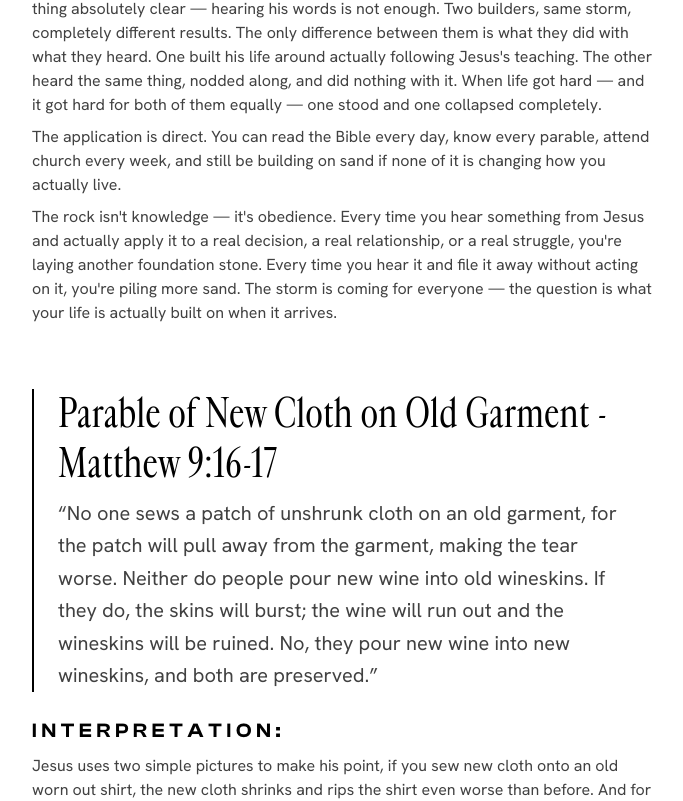
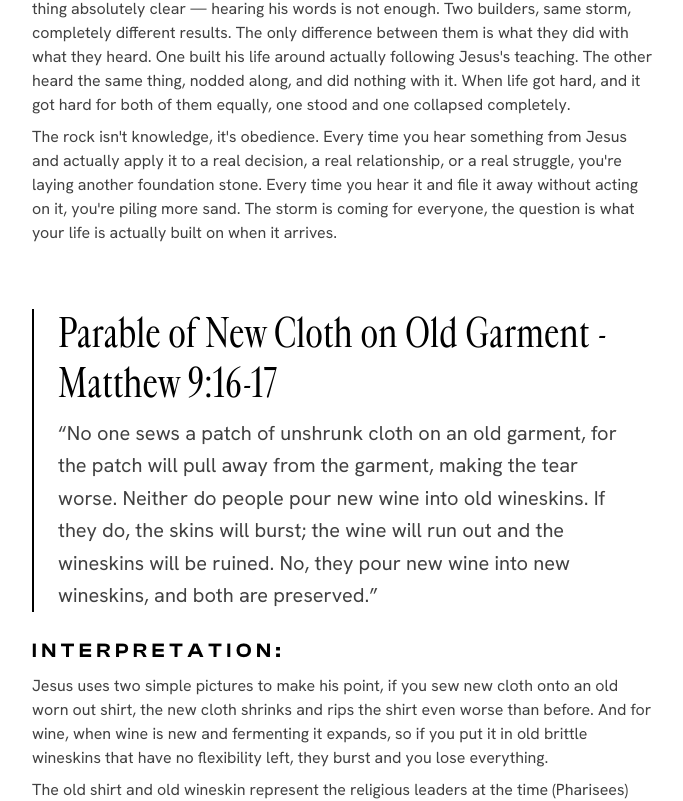
Before and after one commit to jnaples/parables-project, a React (Vite) app: page / in a window 1280 px wide. Shown: the part 2479-3280 px from the top of the page, without its empty margins (296-979 px from the left). Built offline with nearby package versions, Linux system fonts and the light colour scheme.

Commit message:
change fonts back

```diff
--- a/src/data/parables.js
+++ b/src/data/parables.js
@@ -7,7 +7,7 @@ const parables = [
 Neither do people light a lamp and put it under a bowl. Instead they put
 it on its stand, and it gives light to everyone in the house. In the same
 way, let your light shine before others, that they may see your good
-deeds and glorify your Father in heaven."`,
+deeds and glorify your Father in Heaven."`,
     interpretation: [
       `Jesus uses two images to make the same point — a city on a hill can't be hidden, and a lamp exists to
 light a room not sit under a bowl. The message is straightforward: a genuinely transformed life is
@@ -16,7 +16,7 @@ naturally visible. You don't have to announce it or perform it, it just shows.`,
 people, handle hardship, and conduct yourself in ordinary situations. That's what people observe. And
 when they see something consistently different about you, it makes them ask why, and that question
 points them to God rather than to you.`,
-      `The critical detail Jesus adds at the end is that the goal is they glorify your Father in heaven, not you.
+      `The critical detail Jesus adds at the end is that the goal is they glorify your Father in Heaven, not you.
 The moment your faith becomes about your own reputation you've missed the point entirely and
 covered the lamp.`,
     ],
@@ -52,9 +52,9 @@ one that gets used on you.`,
     reference: "Matthew 7:24-27",
     scripture: `“Anyone who listens to my teaching and follows it is wise, like a person who builds a house on solid rock. Though the rain comes in torrents and the floodwaters rise and the winds beat against that house, it won’t collapse because it is built on bedrock. But anyone who hears my teaching and doesn’t obey it is foolish, like a person who builds a house on sand. When the rains and floods come and the winds beat against that house, it will collapse with a mighty crash.”`,
     interpretation: [
-      `Jesus ends his most famous sermon with this image because he wants to make one thing absolutely clear — hearing his words is not enough. Two builders, same storm, completely different results. The only difference between them is what they did with what they heard. One built his life around actually following Jesus's teaching. The other heard the same thing, nodded along, and did nothing with it. When life got hard — and it got hard for both of them equally — one stood and one collapsed completely.`,
-      `The application is direct. You can read the Bible every day, know every parable, attend church every week, and still be building on sand if none of it is changing how you actually live.`,
-      `The rock isn't knowledge — it's obedience. Every time you hear something from Jesus and actually apply it to a real decision, a real relationship, or a real struggle, you're laying another foundation stone. Every time you hear it and file it away without acting on it, you're piling more sand. The storm is coming for everyone — the question is what your life is actually built on when it arrives.`,
+      `Jesus ends his most famous sermon with this image because he wants to make one thing absolutely clear — hearing his words is not enough. Two builders, same storm, completely different results. The only difference between them is what they did with what they heard. One built his life around actually following Jesus's teaching. The other heard the same thing, nodded along, and did nothing with it. When life got hard, and it got hard for both of them equally, one stood and one collapsed completely.`,
+      `The rock isn't knowledge, it's obedience. Every time you hear something from Jesus and actually apply it to a real decision, a real relationship, or a real struggle, you're laying another foundation stone. Every time you hear it and file it away without acting on it, you're piling more sand. The storm is coming for everyone, the question is what your life is actually built on when it arrives.
+`,
     ],
   },
   {
@@ -94,7 +94,7 @@ one that gets used on you.`,
     id: 6,
     title: "Parable of The Weeds Among the Wheat",
     reference: "Matthew 13:24–30",
-    scripture: `"The kingdom of heaven is like a man who sowed good seed in his field. But while everyone was sleeping, his enemy came and sowed weeds among the wheat, and went away. When the wheat sprouted and formed heads, then the weeds also appeared. The owner's servants came to him and said, 'Sir, didn't you sow good seed in your field? Where then did the weeds come from?' 'An enemy did this,' he replied. The servants asked him, 'Do you want us to go and pull them up?' 'No,' he answered, 'because while you are pulling the weeds, you may uproot the wheat with them. Let both grow together until the harvest. At that time I will tell the harvesters: First collect the weeds and tie them in bundles to be burned; then gather the wheat and bring it into my barn.'"`,
+    scripture: `"The kingdom of Heaven is like a man who sowed good seed in his field. But while everyone was sleeping, his enemy came and sowed weeds among the wheat, and went away. When the wheat sprouted and formed heads, then the weeds also appeared. The owner's servants came to him and said, 'Sir, didn't you sow good seed in your field? Where then did the weeds come from?' 'An enemy did this,' he replied. The servants asked him, 'Do you want us to go and pull them up?' 'No,' he answered, 'because while you are pulling the weeds, you may uproot the wheat with them. Let both grow together until the harvest. At that time I will tell the harvesters: First collect the weeds and tie them in bundles to be burned; then gather the wheat and bring it into my barn.'"`,
     interpretation: [
       `Jesus actually explains this one himself in the following verses so we know exactly what each part means. The field is the world, the good seed are people who belong to the kingdom, the weeds are people who don't, the enemy is Satan, and the harvest is the final judgment.`,
       `The lesson is that God is not unaware that evil exists alongside good in the world right now. He sees it clearly. The reason he hasn't separated them yet isn't weakness or indifference — it's that the separation process requires a precision and timing that only he can execute correctly. Human attempts to forcibly purge evil from the world consistently destroy good things in the process because we can’t see the roots clearly enough to know what's what.`,
@@ -106,10 +106,9 @@ one that gets used on you.`,
     id: 7,
     title: "Parable of The Mustard Seed",
     reference: "Matthew 13:31–32",
-    scripture: `"The kingdom of heaven is like a mustard seed, which a man took and planted in his field. Though it is the smallest of all seeds, yet when it grows, it is the largest of garden plants and becomes a tree, so that the birds come and perch in its branches."`,
+    scripture: `"The kingdom of Heaven is like a mustard seed, which a man took and planted in his field. Though it is the smallest of all seeds, yet when it grows, it is the largest of garden plants and becomes a tree, so that the birds come and perch in its branches."`,
     interpretation: [
-      `The mustard seed is the smallest of seeds, but it grows into the largest garden plant, big enough for birds to nest in its branches. Jesus says the kingdom of heaven works the same way.`,
-      `The point is that you cannot judge the kingdom by its early appearance. What Jesus was doing with twelve ordinary men in a small corner of the Roman Empire looked insignificant to everyone watching. A tiny seed. No political power, no army, no institution. And yet that's how it started.`,
+      `Jesus is saying that the kingdom of heaven works the same way. The point is that you cannot judge the kingdom by its early appearance. What Jesus was doing with twelve ordinary men in a small corner of the Roman Empire looked insignificant to everyone watching. A tiny seed. No political power, no army, no institution. And yet that's how it all started.`,
       `The same principle applies personally. Don't despise small beginnings in your own faith or in your work for God. What looks like almost nothing in the early stages isn't a sign that nothing is happening. Growth is often invisible before it's obvious. The seed does most of its work underground.`,
     ],
   },
@@ -117,18 +116,19 @@ one that gets used on you.`,
     id: 8,
     title: "Parable of The Leaven",
     reference: "Matthew 13:33–34",
-    scripture: `"The kingdom of heaven is like yeast that a woman took and mixed into about sixty pounds of flour until it worked all through the dough."`,
+    scripture: `"The kingdom of Heaven is like yeast that a woman took and mixed into about sixty pounds of flour until it worked all through the dough."`,
     interpretation: [
-      `A woman mixes a small amount of yeast into a large batch of flour and it works its way through the entire batch until all of it has risen. Jesus says the kingdom of heaven works the same way.`,
-      `The point is about influence and penetration. Yeast doesn't announce itself. It doesn't take over the dough from the outside. It works quietly from within and eventually changes everything around it. That's how the kingdom spreads, not through force or spectacle, but through transformed people living differently in ordinary places.`,
-      `This also applies to what the gospel does inside a person. Once it genuinely takes hold, it doesn't stay contained to one part of your life. It works its way through your relationships, your finances, your habits, your priorities, until eventually it touches everything. That's what real transformation actually looks like.`,
+      `Yeast is a living organism that spreads invisibly through dough from the inside out. You can't see it working but given time it transforms the entire batch. What was once a flat, dense, lump of dough becomes fully risen bread. A small amount affects everything around it until the whole thing is changed.`,
+      `Jesus is saying the kingdom of God works the same way. It doesn't arrive with a loud announcement, a visible army, or an overwhelming display of force. It starts small — one person, one community, one act of faithfulness — and quietly works its way through everything surrounding it until the whole thing is transformed.`,
+      `The religious leaders and even the disciples were expecting the kingdom to show up like a conquering king taking over by force. Jesus keeps correcting that expectation. The kingdom spreads the way yeast spreads — invisibly, organically, from the inside out, and you don't notice how much has changed until you look up and realize the whole batch is different from what it was.`,
+      `The practical application is that your individual faithfulness is not as small or insignificant as it feels. One person living genuinely transformed by the gospel in a workplace, a neighborhood, or a family introduces something into that environment that has a way of spreading further than you can see or measure. You don't need to be loud or visible or impressive. Yeast never announces itself. It just works.`,
     ],
   },
   {
     id: 9,
     title: "Parable of Hidden Treasure",
     reference: "Matthew 13:44",
-    scripture: `"The kingdom of heaven is like treasure hidden in a field. When a man found it, he hid it again, and then in his joy went and sold all he had and bought that field."`,
+    scripture: `"The kingdom of Heaven is like treasure hidden in a field. When a man found it, he hid it again, and then in his joy went and sold all he had and bought that field."`,
     interpretation: [
       `A man stumbles across treasure buried in a field. He covers it back up, goes and sells everything he owns, and buys the field. No hesitation, no negotiating, no looking back.`,
       `The point is the value of the kingdom relative to everything else. The man doesn't reluctantly give up his possessions. He does it with joy because he knows what he found is worth more than everything he's trading in. This is what genuine faith actually looks like. It's not a sacrifice you force yourself to make, it's a trade you're happy to make because you understand what you're getting.`,
@@ -139,7 +139,7 @@ one that gets used on you.`,
     id: 10,
     title: "Parable of Pearl of Great Price",
     reference: "Matthew 13:45–46",
-    scripture: `"Again, the kingdom of heaven is like a merchant looking for fine pearls. When he found one of great value, he went away and sold everything he had and bought it."`,
+    scripture: `"Again, the kingdom of Heaven is like a merchant looking for fine pearls. When he found one of great value, he went away and sold everything he had and bought it."`,
     interpretation: [
       `A merchant who makes his living searching for fine pearls finds one that is exceptional, unlike anything he's seen. He goes and sells his entire inventory to buy it.`,
       `This is essentially the same message as the hidden treasure but from a different angle. The hidden treasure finds a person by surprise. The pearl finds a person who was already searching. Both end with the same response: everything else for this one thing.`,
@@ -150,7 +150,7 @@ one that gets used on you.`,
     id: 11,
     title: "Parable of The Net",
     reference: "Matthew 13:47–50",
-    scripture: `"Once again, the kingdom of heaven is like a net that was let down into the lake and caught all kinds of fish. When it was full, the fishermen pulled it up on the shore. Then they sat down and collected the good fish in baskets, but threw the bad away. This is how it will be at the end of the age. The angels will come and separate the wicked from the righteous and throw them into the blazing furnace, where there will be weeping and gnashing of teeth."`,
+    scripture: `"Once again, the kingdom of Heaven is like a net that was let down into the lake and caught all kinds of fish. When it was full, the fishermen pulled it up on the shore. Then they sat down and collected the good fish in baskets, but threw the bad away. This is how it will be at the end of the age. The angels will come and separate the wicked from the righteous and throw them into the blazing furnace, where there will be weeping and gnashing of teeth."`,
     interpretation: [
       `Fishermen cast a wide net and pull in every kind of fish. When they get to shore they sort through it, keep what's good, and throw the rest out. Jesus says this is how it will be at the end of the age.`,
       `The wide net is the reach of the gospel. It goes out broadly and gathers all kinds of people. The sorting doesn't happen now, it happens at the end. The angels will separate the wicked from the righteous, and the outcome for those on the wrong side is serious.`,
@@ -172,7 +172,7 @@ one that gets used on you.`,
     id: 13,
     title: "Parable of The Lost Sheep",
     reference: "Matthew 18:10–14",
-    scripture: `"What do you think? If a man owns a hundred sheep, and one of them wanders away, will he not leave the ninety-nine on the hills and go to look for the one that wandered off? And if he finds it, truly I tell you, he is happier about that one sheep than about the ninety-nine that did not wander off. In the same way your Father in heaven is not willing that any of these little ones should perish."`,
+    scripture: `"What do you think? If a man owns a hundred sheep, and one of them wanders away, will he not leave the ninety-nine on the hills and go to look for the one that wandered off? And if he finds it, truly I tell you, he is happier about that one sheep than about the ninety-nine that did not wander off. In the same way your Father in Heaven is not willing that any of these little ones should perish."`,
     interpretation: [
       `A shepherd has a hundred sheep and one wanders off. He leaves the ninety-nine and goes looking for the one that's lost. When he finds it, he's more relieved and joyful over that one than over the ninety-nine who never wandered.`,
       `The point is how God feels about people who are lost. He doesn't write them off. He doesn't say well I still have ninety-nine, that's good enough. He goes after the one. The seeking is active and intentional, not passive.`,
@@ -183,7 +183,7 @@ one that gets used on you.`,
     id: 14,
     title: "Parable of The Unforgiving Servant",
     reference: "Matthew 18:23–35",
-    scripture: `"The kingdom of heaven is like a king who wanted to settle accounts with his servants. A man who owed him ten thousand bags of gold was brought to him. Since he was not able to pay, the master ordered that he and his wife and his children and all that he had be sold to repay the debt. The servant fell on his knees before him and begged for patience. The master took pity on him, canceled the debt and let him go. But when that servant went out, he found a fellow servant who owed him a hundred silver coins. He grabbed him and began to choke him. His fellow servant begged him for patience, but he refused and had the man thrown into prison. The master heard what happened, and in anger handed him over to the jailers until he should pay back all he owed. This is how my heavenly Father will treat each of you unless you forgive your brother or sister from your heart."`,
+    scripture: `"The kingdom of Heaven is like a king who wanted to settle accounts with his servants. A man who owed him ten thousand bags of gold was brought to him. Since he was not able to pay, the master ordered that he and his wife and his children and all that he had be sold to repay the debt. The servant fell on his knees before him and begged for patience. The master took pity on him, canceled the debt and let him go. But when that servant went out, he found a fellow servant who owed him a hundred silver coins. He grabbed him and began to choke him. His fellow servant begged him for patience, but he refused and had the man thrown into prison. The master heard what happened, and in anger handed him over to the jailers until he should pay back all he owed. This is how my Heavenly Father will treat each of you unless you forgive your brother or sister from your heart."`,
     interpretation: [
       `A servant owes a king an impossible amount of money, ten thousand bags of gold, the kind of debt that could never be repaid in a lifetime. He begs for patience and the king cancels the entire debt. Then that same servant walks out and finds a fellow servant who owes him a comparatively tiny amount, a hundred silver coins, and has him thrown in prison when he can't pay.`,
       `The king finds out, is furious, and reverses his forgiveness entirely. Jesus ends it plainly: this is how God will treat you if you don't forgive your brother or sister from the heart. The math here is intentional. Whatever someone has done to you is the hundred silver coins. What God has forgiven you is the ten thousand bags of gold.`,
@@ -194,7 +194,7 @@ one that gets used on you.`,
     id: 15,
     title: "Parable of Laborers in the Vineyard",
     reference: "Matthew 20:1–16",
-    scripture: `"The kingdom of heaven is like a landowner who went out early in the morning to hire workers for his vineyard. He hired workers throughout the day, some at sunrise, some midmorning, some midday, some in the afternoon, and some just an hour before quitting time. At the end of the day he paid them all the same wage. The workers who started early were furious. The owner responded that he paid them exactly what they agreed to, and it's his right to be as generous as he chooses with his own money. So the last will be first, and the first will be last."`,
+    scripture: `"The kingdom of Heaven is like a landowner who went out early in the morning to hire workers for his vineyard. He hired workers throughout the day, some at sunrise, some midmorning, some midday, some in the afternoon, and some just an hour before quitting time. At the end of the day he paid them all the same wage. The workers who started early were furious. The owner responded that he paid them exactly what they agreed to, and it's his right to be as generous as he chooses with his own money. So the last will be first, and the first will be last."`,
     interpretation: [
       `A landowner hires workers throughout the day and at the end pays them all the same wage regardless of how long they worked. The workers who started at sunrise are furious. The owner responds that he paid them exactly what they agreed to, and it's his right to be as generous as he chooses with his own money.`,
       `The complaint of the early workers is completely understandable by human standards. But that's exactly the point. God's economy doesn't run on human standards of fairness. Grace by definition isn't fair. Someone who comes to faith at the end of their life receives the same salvation as someone who followed Jesus from childhood.`,
@@ -227,7 +227,7 @@ one that gets used on you.`,
     id: 18,
     title: "Parable of the Marriage Feast",
     reference: "Matthew 22:1–14",
-    scripture: `"The kingdom of heaven is like a king who prepared a wedding banquet for his son. He sent his servants to those who had been invited to the banquet to tell them to come, but they refused to come. So the servants went out into the streets and gathered all the people they could find, the bad as well as the good, and the wedding hall was filled with guests. But when the king came in to see the guests, he noticed a man there who was not wearing wedding clothes. 'How did you get in here without wedding clothes, friend?' The man was speechless. Then the king told the attendants, 'Tie him hand and foot, and throw him outside.' For many are invited, but few are chosen."`,
+    scripture: `"The kingdom of Heaven is like a king who prepared a wedding banquet for his son. He sent his servants to those who had been invited to the banquet to tell them to come, but they refused to come. So the servants went out into the streets and gathered all the people they could find, the bad as well as the good, and the wedding hall was filled with guests. But when the king came in to see the guests, he noticed a man there who was not wearing wedding clothes. 'How did you get in here without wedding clothes, friend?' The man was speechless. Then the king told the attendants, 'Tie him hand and foot, and throw him outside.' For many are invited, but few are chosen."`,
     interpretation: [
       `A king throws a wedding banquet and the invited guests refuse to come. He sends more servants and they still ignore it, going back to their businesses. The king is enraged, deals with them, and then opens the invitation to everyone on the streets, good and bad alike, until the hall is full.`,
       `But then the king notices a man at the banquet not wearing wedding clothes. He asks how he got in without them, the man has nothing to say, and the king has him thrown out. In that culture, wedding garments were often provided by the host, so refusing to wear one was a deliberate insult. The man got into the banquet but came entirely on his own terms.`,
@@ -241,7 +241,7 @@ one that gets used on you.`,
     scripture: `"Now learn this lesson from the fig tree: As soon as its twigs get tender and its leaves come out, you know that summer is near. Even so, when you see all these things, you know that it is near, right at the door. Truly I tell you, this generation will certainly not pass away until all these things have happened. Heaven and earth will pass away, but my words will never pass away."`,
     interpretation: [
       `When a fig tree's branches go tender and its leaves start coming out, you know summer is close. You don't need a calendar, the signs tell you. Jesus says the same logic applies to the signs he's been describing, wars, tribulations, cosmic disturbances. When you see those things, you know the end is near.`,
-      `He adds that his words will outlast heaven and earth themselves. The point is that what he said is the most stable fixed point in existence. Everything else is temporary. His words are not.`,
+      `He adds that his words will outlast Heaven and earth themselves. The point is that what he said is the most stable fixed point in existence. Everything else is temporary. His words are not.`,
       `The practical lesson is simple: pay attention. God doesn't leave his people without indicators. A farmer reads the seasons and prepares accordingly. A believer who is paying attention to the world through the lens of scripture isn't caught off guard by what's coming. You don't need to know the exact day or hour, you just need to stay awake and stay ready.`,
     ],
   },
@@ -260,7 +260,7 @@ one that gets used on you.`,
     id: 21,
     title: "Parable of The Ten Virgins",
     reference: "Matthew 25:1–13",
-    scripture: `"At that time the kingdom of heaven will be like ten virgins who took their lamps and went out to meet the bridegroom. Five of them were foolish and five were wise. The foolish ones took their lamps but did not take any oil with them. The wise ones took oil in jars along with their lamps. The bridegroom was a long time in coming, and they all became drowsy and fell asleep. At midnight the cry rang out: 'Here's the bridegroom! Come out to meet him!' The foolish ones said to the wise, 'Give us some of your oil; our lamps are going out.' 'No,' they replied, 'there may not be enough for both us and you. Go buy some for yourselves.' But while they were gone, the bridegroom arrived. The door was shut. Later the others came and knocked, but he replied, 'Truly I tell you, I don't know you.'"`,
+    scripture: `"At that time the kingdom of Heaven will be like ten virgins who took their lamps and went out to meet the bridegroom. Five of them were foolish and five were wise. The foolish ones took their lamps but did not take any oil with them. The wise ones took oil in jars along with their lamps. The bridegroom was a long time in coming, and they all became drowsy and fell asleep. At midnight the cry rang out: 'Here's the bridegroom! Come out to meet him!' The foolish ones said to the wise, 'Give us some of your oil; our lamps are going out.' 'No,' they replied, 'there may not be enough for both us and you. Go buy some for yourselves.' But while they were gone, the bridegroom arrived. The door was shut. Later the others came and knocked, but he replied, 'Truly I tell you, I don't know you.'"`,
     interpretation: [
       `Ten bridesmaids go out to meet the bridegroom with their lamps. Five bring extra oil, five don't. The bridegroom is delayed and they all fall asleep. When he finally arrives at midnight, the five without extra oil find their lamps going out. They ask to borrow oil from the others, who say there isn't enough to share. While they're gone buying oil, the bridegroom arrives, the door shuts, and when they come back and knock, he tells them he doesn't know them.`,
       `The oil isn't something you can borrow from someone else at the last minute. That's the key detail. Whatever the oil represents, whether faith, readiness, or an ongoing relationship with God, it can't be transferred from one person to another. You can't get into the kingdom on someone else's spiritual preparation. Your parents' faith doesn't cover you. Your church community's faith doesn't cover you.`,
```
